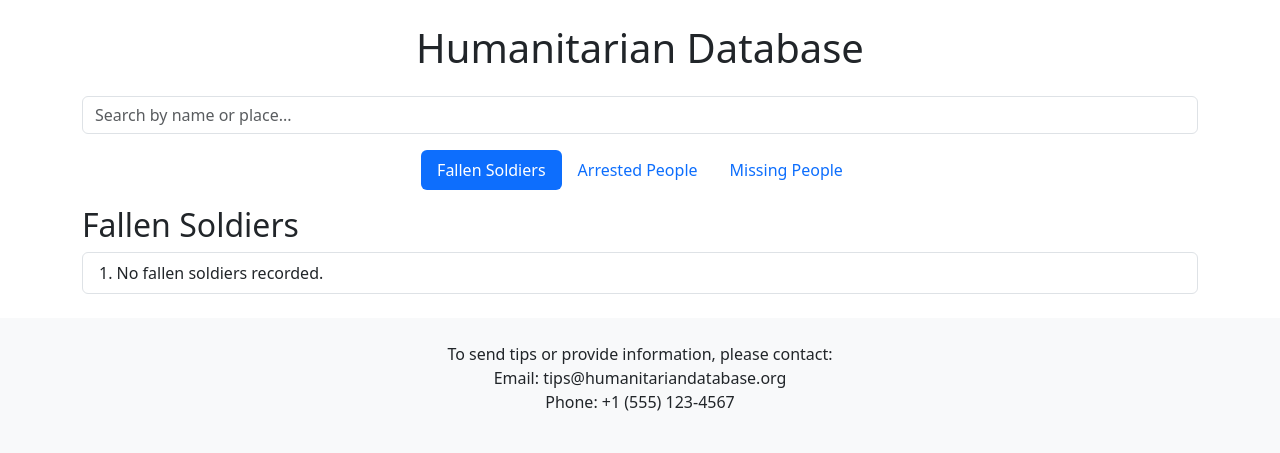
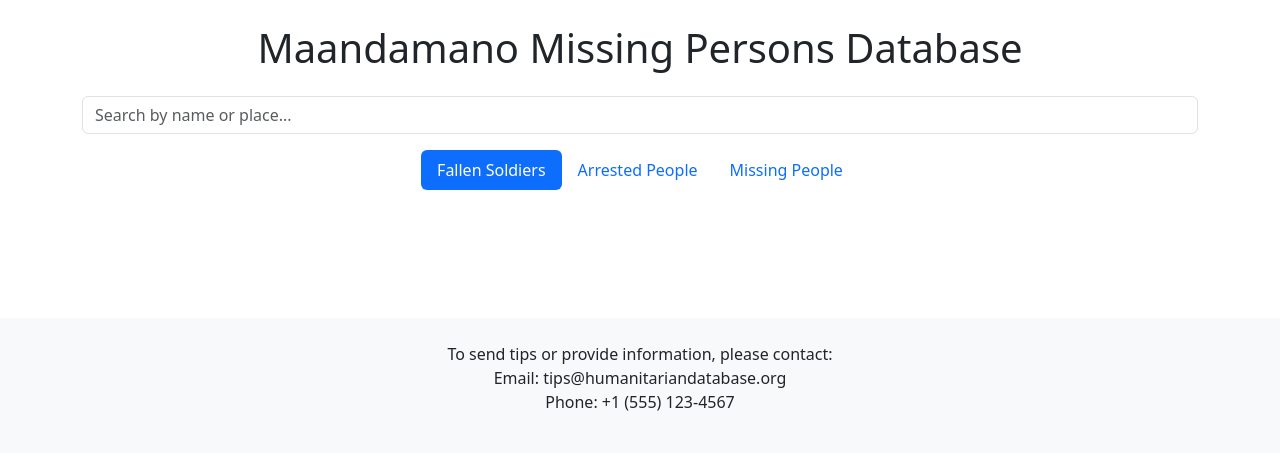
Before and after one commit to Sajeyks/humanitarian-db, a Django app: page / in a window 1280 px wide. Shown: the top 453 px of the page. Run offline with Django 5.2, Linux system fonts and the light colour scheme; data that the repository does not hold is empty.

Commit message:
refactor: Update homepage title to "Maandamano Missing Persons Database"

```diff
--- a/listings/templates/listings/home.html
+++ b/listings/templates/listings/home.html
@@ -10,7 +10,7 @@
 </head>
 <body>
     <div class="container mt-4">
-        <h1 class="text-center mb-4">Humanitarian Database</h1>
+        <h1 class="text-center mb-4">Maandamano Missing Persons Database</h1>
 
         <input type="text" id="searchInput" class="form-control mb-3" placeholder="Search by name or place...">
 
@@ -27,59 +27,6 @@
                 <button class="nav-link" id="pills-missing-tab" data-bs-toggle="pill" data-bs-target="#pills-missing" type="button" role="tab" aria-controls="pills-missing" aria-selected="false">Missing People</button>
             </li>
         </ul>
-
-        <div class="tab-content" id="pills-tabContent">
-            <div class="tab-pane fade show active" id="pills-soldiers" role="tabpanel" aria-labelledby="pills-soldiers-tab">
-                <h2>Fallen Soldiers</h2>
-                <ol class="list-group list-group-numbered">
-                    {% for soldier in fallen_soldiers %}
-                    <li class="list-group-item searchable" data-name="{{ soldier.name }}" data-place="{{ soldier.place_killed }}">
-                        <div class="row">
-                            <div class="col-md-9">
-                                <div class="date-box">{{ soldier.date|date:"M d, Y" }}</div>
-                                <h5>{{ soldier.name }}</h5>
-                                <p>Reason of death: {{ soldier.reason_of_death }}</p>
-                                <p>Place killed: {{ soldier.place_killed }}</p>
-                            </div>
-                            <div class="col-md-3">
-                                {% if soldier.photo %}
-                                <img src="{{ soldier.photo.url }}" alt="{{ soldier.name }}" class="person-photo" data-bs-toggle="modal" data-bs-target="#imageModal" data-src="{{ soldier.photo.url }}">
-                                {% endif %}
-                            </div>
-                        </div>
-                    </li>
-                    {% empty %}
-                    <li class="list-group-item">No fallen soldiers recorded.</li>
-                    {% endfor %}
-                </ol>
-            </div>
-
-            <div class="tab-pane fade" id="pills-arrested" role="tabpanel" aria-labelledby="pills-arrested-tab">
-                <h2>Arrested People</h2>
-                <ol class="list-group list-group-numbered">
-                    {% for person in arrested_people %}
-                    <li class="list-group-item searchable" data-name="{{ person.name }}" data-place="{{ person.police_station }}">
-                        <div class="row">
-                            <div class="col-md-9">
-                                <div class="date-box">{{ person.date|date:"M d, Y" }}</div>
-                                <h5>{{ person.name }}</h5>
-                                <p>Police station: {{ person.police_station }}</p>
-                                <span class="tag {% if person.has_representation %}tag-represented{% else %}tag-not-represented{% endif %}">
-                                    {% if person.has_representation %}Represented{% else %}Not Represented{% endif %}
-                                </span>
-                            </div>
-                            <div class="col-md-3">
-                                {% if person.photo %}
-                                <img src="{{ person.photo.url }}" alt="{{ person.name }}" class="person-photo" data-bs-toggle="modal" data-bs-target="#imageModal" data-src="{{ person.photo.url }}">
-                                {% endif %}
-                            </div>
-                        </div>
-                    </li>
-                    {% empty %}
-                    <li class="list-group-item">No arrested people recorded.</li>
-                    {% endfor %}
-                </ol>
-            </div>
 
             <div class="tab-pane fade" id="pills-missing" role="tabpanel" aria-labelledby="pills-missing-tab">
                 <h2>Missing People</h2>
```
